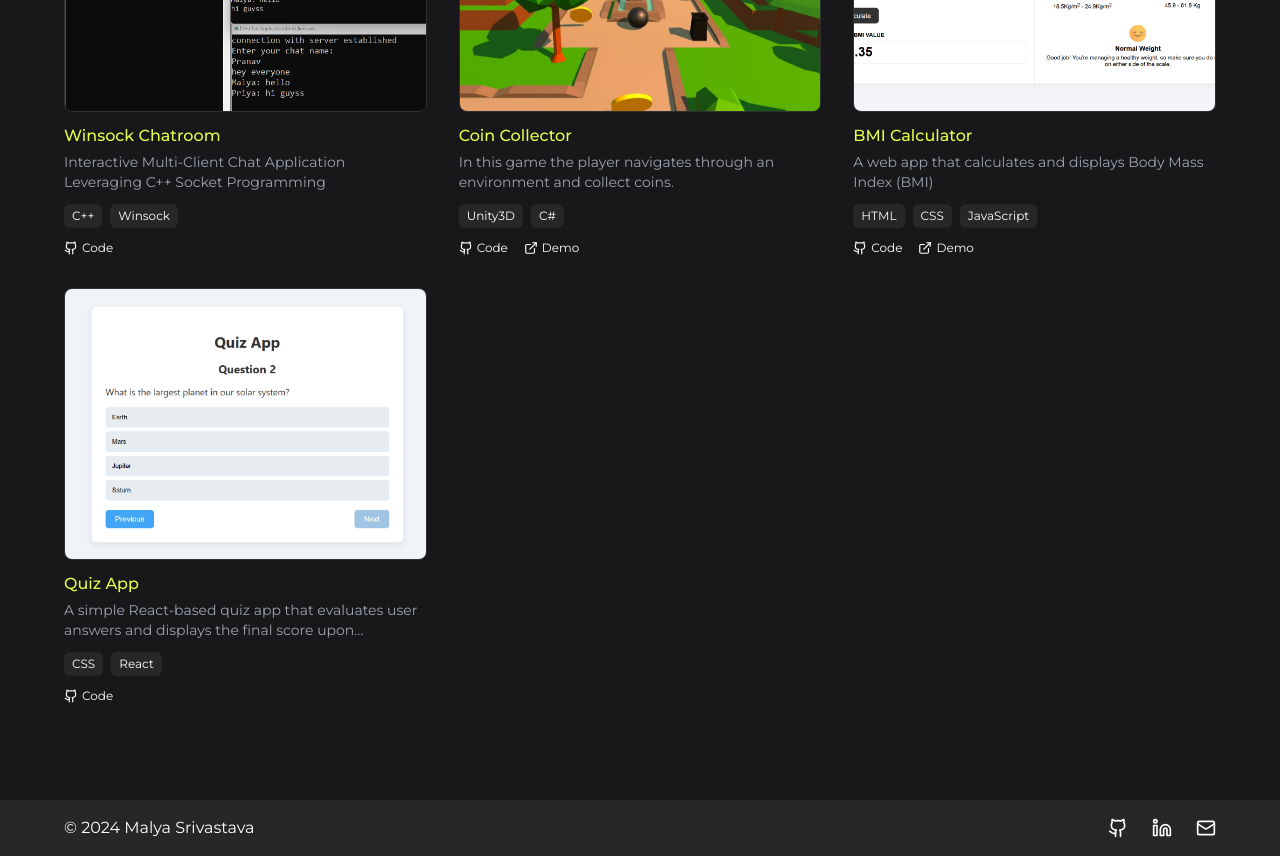
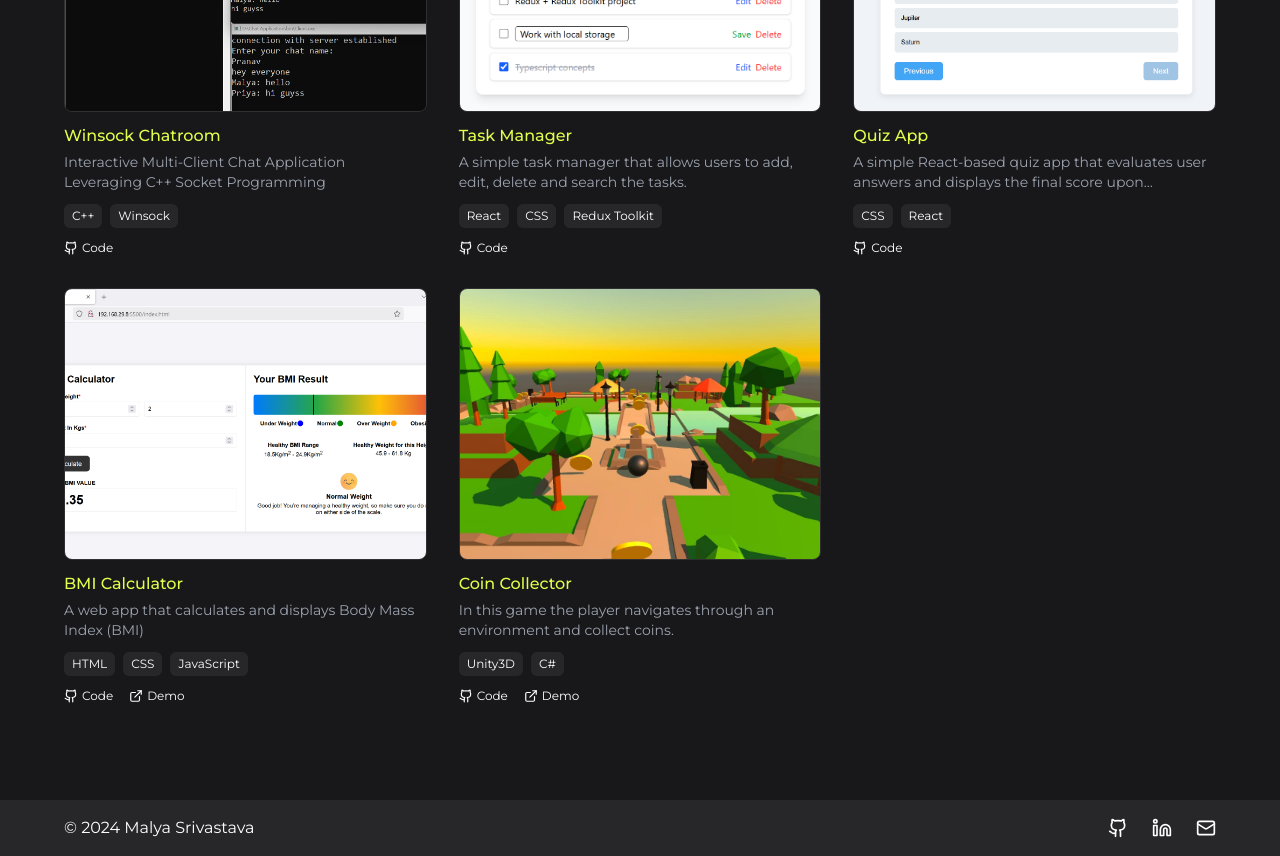
Before and after one commit to sriimalya/portfolio-malya-srivastava, a React (Vite) app in the folder bentofolio/: page /dev-projects in a window 1280 px wide. Shown: the part 520-1376 px from the top of the page. Built offline with nearby package versions, Linux system fonts and the light colour scheme.

Commit message:
added task manager project

```diff
--- a/bentofolio/src/data/codeProjectsData.js
+++ b/bentofolio/src/data/codeProjectsData.js
@@ -2,6 +2,7 @@ import chatAppPhoto from '../assets/images/Chat App.png';
 import coinCollector from '../assets/images/coincollector.jpeg';
 import bmiCalc from '../assets/images/bmicalc.png';
 import quizApp from '../assets/images/QuizzApp.png';
+import taskManager from '../assets/images/taskManager.png';
 
 export const codeProjectsData = [
   {
@@ -14,12 +15,19 @@ export const codeProjectsData = [
     featured: true
   },
   {
-    name: "Coin Collector",
-    description: "In this game the player navigates through an environment and collect coins.",
-    technologies: ["Unity3D", "C#"],
-    photoPath: coinCollector,
-    github: "https://github.com/sriimalya/Coin-Collector",
-    demo: "https://youtu.be/pNFaFmm1QyM?si=oovgsXYyFJutG4oN",
+    name: "Task Manager",
+    description: "A simple task manager that allows users to add, edit, delete and search the tasks.",
+    technologies: ["React", "CSS", "Redux Toolkit"],
+    photoPath: taskManager,
+    github: "https://github.com/sriimalya/task-manager-redux-toolkit",
+    featured: true
+  },
+  {
+    name: "Quiz App",
+    description: "A simple React-based quiz app that evaluates user answers and displays the final score upon completion.",
+    technologies: ["CSS", "React"],
+    photoPath: quizApp,
+    github: "https://github.com/sriimalya/quizz-app",
     featured: true
   },
   {
@@ -32,11 +40,12 @@ export const codeProjectsData = [
     featured: true
   },
   {
-    name: "Quiz App",
-    description: "A simple React-based quiz app that evaluates user answers and displays the final score upon completion.",
-    technologies: ["CSS", "React"],
-    photoPath: quizApp,
-    github: "https://github.com/sriimalya/quizz-app",
+    name: "Coin Collector",
+    description: "In this game the player navigates through an environment and collect coins.",
+    technologies: ["Unity3D", "C#"],
+    photoPath: coinCollector,
+    github: "https://github.com/sriimalya/Coin-Collector",
+    demo: "https://youtu.be/pNFaFmm1QyM?si=oovgsXYyFJutG4oN",
     featured: true
   },
 ];
```
Also changed, not shown: bentofolio/src/assets/images/taskManager.png (added).
